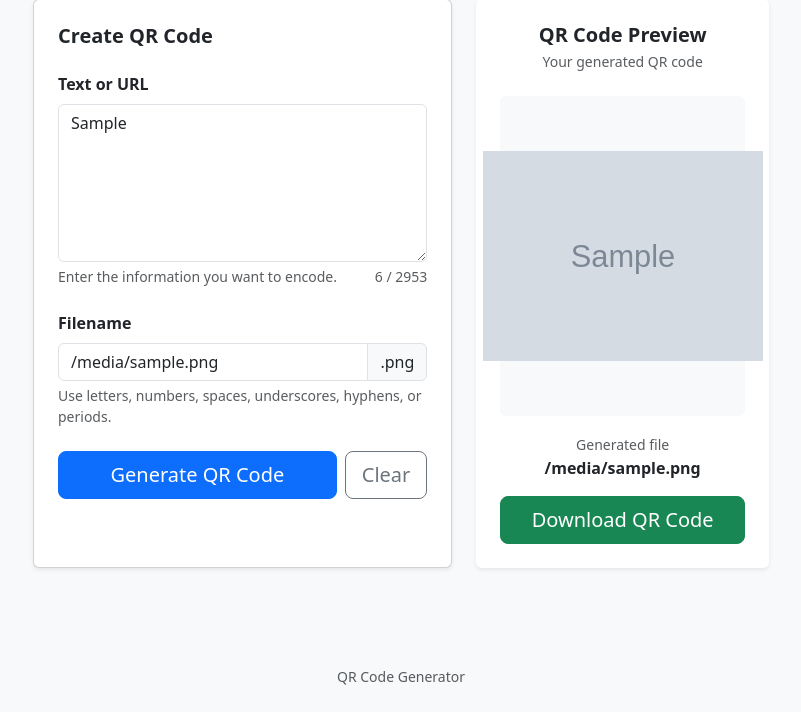
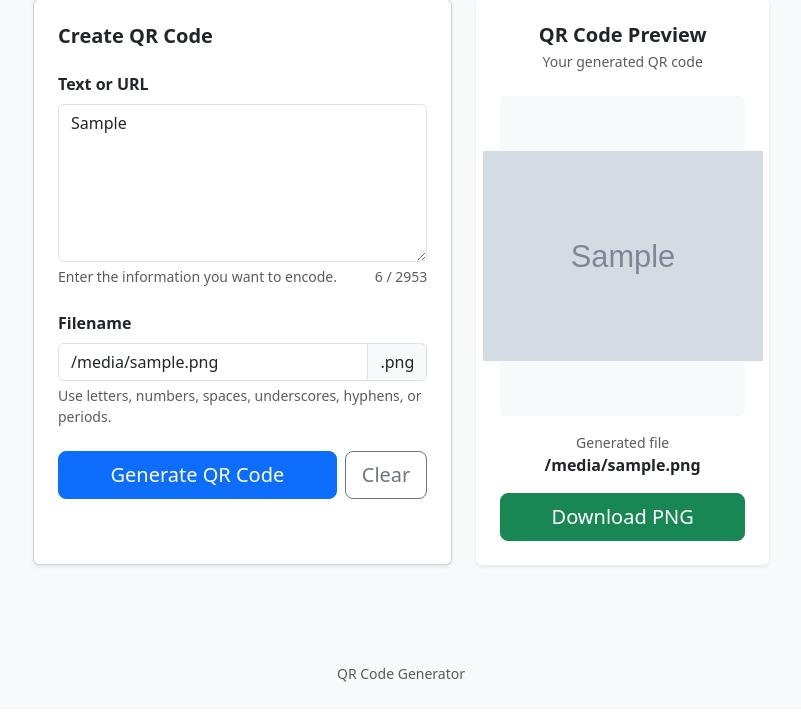
Before and after one commit to rachmadf/qrcode_generator, a Flask app: template templates/index.html in a window 1280 px wide. Shown: the part 256-968 px from the top of the page, without its empty margins (239-1040 px from the left). After the commit the page ends 938 px from the top, so only its background shows below. Run offline with Flask 3, Linux system fonts and the light colour scheme; the template is opened without the code that fills it: most values are stand-ins (such as "Sample title", 1, 10 or a date in 2020); grey boxes marked "Sample" are stand-in pictures.

Commit message:
Improve QR code download action

```diff
--- a/templates/index.html
+++ b/templates/index.html
@@ -228,13 +228,15 @@
                                     <!-- Generated filename -->
                                     <div class="text-center mb-3">
 
-                                        <span class="text-muted small">
+                                        <span class="text-muted small d-block">
                                             Generated file
                                         </span>
 
-                                        <div class="fw-semibold text-break">
+                                        <span
+                                            class="fw-semibold text-break"
+                                        >
                                             {{ qr_filename }}
-                                        </div>
+                                        </span>
 
                                     </div>
 
@@ -246,9 +248,10 @@
                                             filename='generated/' + qr_filename
                                         ) }}"
                                         class="btn btn-success btn-lg w-100 mt-auto"
-                                        download
+                                        download="{{ qr_filename }}"
+                                        aria-label="Download {{ qr_filename }} as a PNG image"
                                     >
-                                        Download QR Code
+                                        Download PNG
                                     </a>
 
 
```
